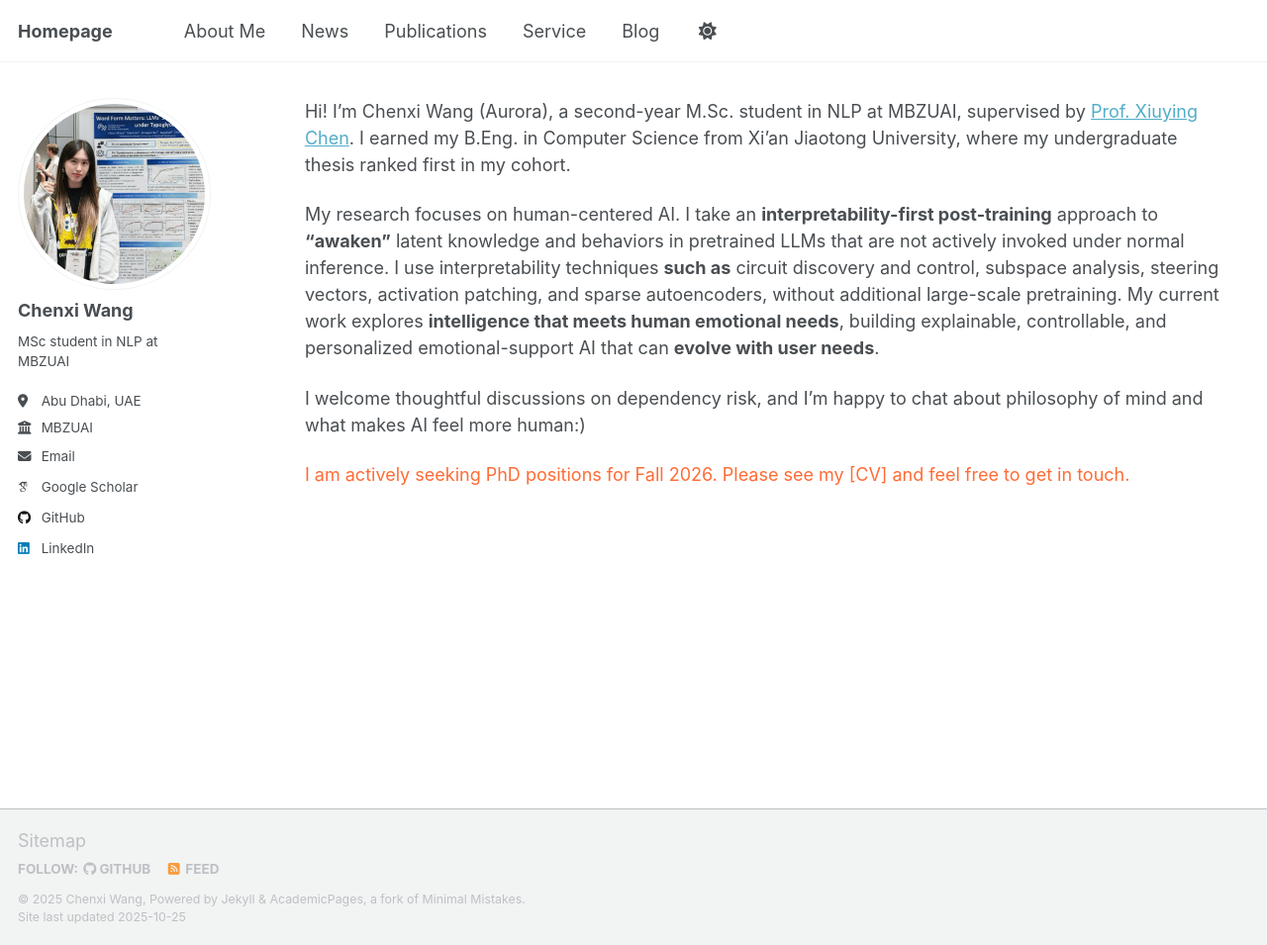
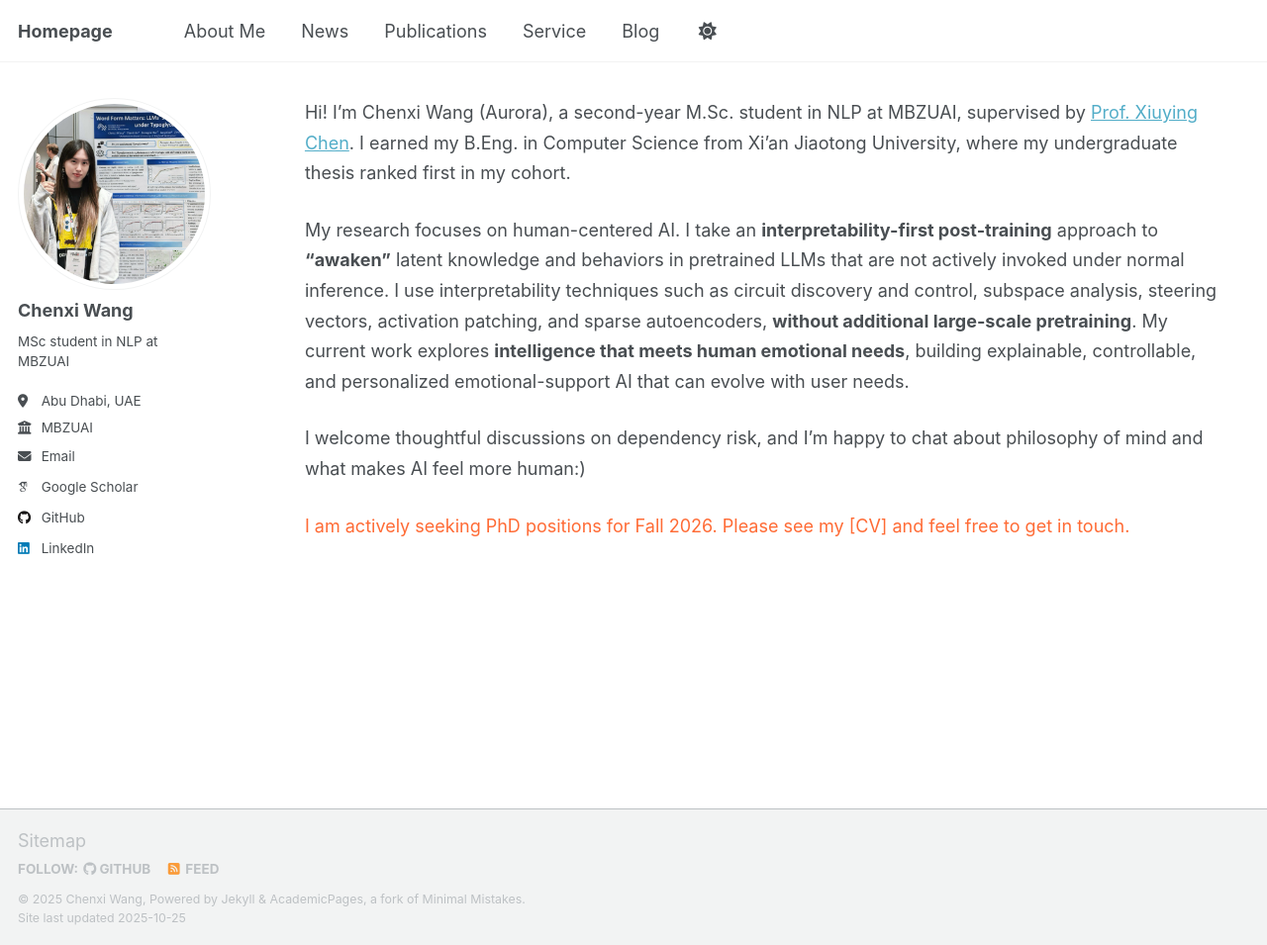
Before and after one commit to Aurora-cx/Aurora-cx.github.io, a Jekyll site: the page built from _pages/includes/intro.md, in a window 1280 px wide and 955 px high. Shown: the whole window at 99% size. Built offline with Jekyll 4.4.1, drawn with Linux system fonts in a browser that asks for light colours; some web fonts are replaced; our own code applies the rules of GitHub Pages for plain Markdown files; a script that is not in the unit is left out.

Commit message:
Improve readability: increase paragraph spacing and line height

```diff
--- a/_pages/includes/intro.md
+++ b/_pages/includes/intro.md
@@ -1,8 +1,8 @@
 <span class='anchor' id='about-me'></span>
 Hi! I'm Chenxi Wang (Aurora), a second-year M.Sc. student in NLP at MBZUAI, supervised by [Prof. Xiuying Chen](https://iriscxy.github.io/). I earned my B.Eng. in Computer Science from Xi'an Jiaotong University, where my undergraduate thesis ranked first in my cohort.
 
-My research focuses on human-centered AI. I take an **interpretability-first post-training** approach to **“awaken”** latent knowledge and behaviors in pretrained LLMs that are not actively invoked under normal inference. I use interpretability techniques **such as** circuit discovery and control, subspace analysis, steering vectors, activation patching, and sparse autoencoders, without additional large-scale pretraining.
-My current work explores **intelligence that meets human emotional needs**, building explainable, controllable, and personalized emotional-support AI that can **evolve with user needs**.
+My research focuses on human-centered AI. I take an **interpretability-first post-training** approach to **“awaken”** latent knowledge and behaviors in pretrained LLMs that are not actively invoked under normal inference. I use interpretability techniques such as circuit discovery and control, subspace analysis, steering vectors, activation patching, and sparse autoencoders, **without additional large-scale pretraining**.
+My current work explores **intelligence that meets human emotional needs**, building explainable, controllable, and personalized emotional-support AI that can evolve with user needs.
 
 I welcome thoughtful discussions on dependency risk, and I’m happy to chat about philosophy of mind and what makes AI feel more human:)
 
--- a/_sass/layout/_page.scss
+++ b/_sass/layout/_page.scss
@@ -61,7 +61,8 @@
 
   /* paragraph indents */
   p {
-    margin: 0 0 $indent-var;
+    margin: 0 0 1.5em;
+    line-height: 1.7;
 
     /* sibling indentation*/
     @if $paragraph-indent == true {
```
Also changed, not shown: _pages/includes/news.md (+2 -3 lines).
